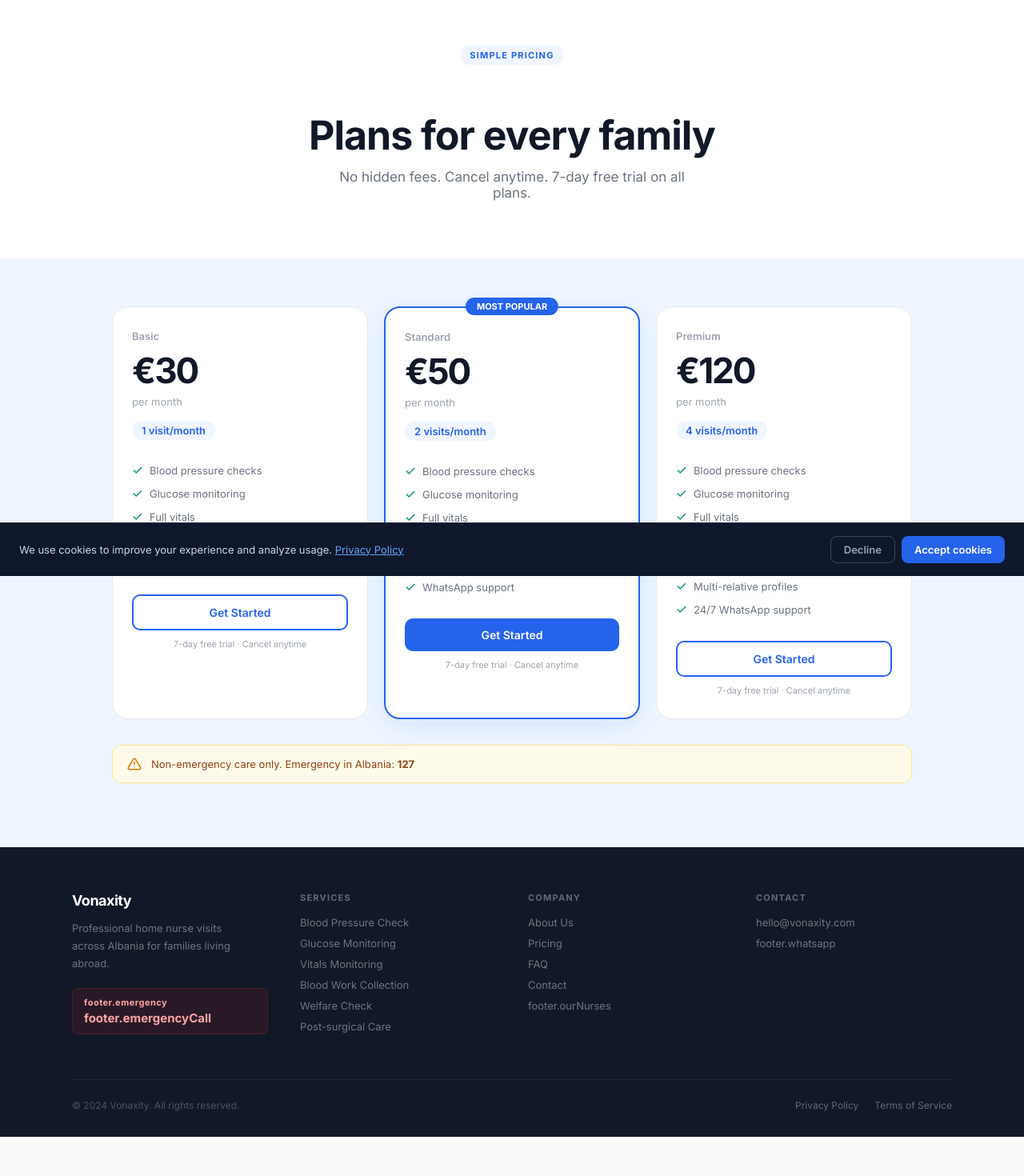
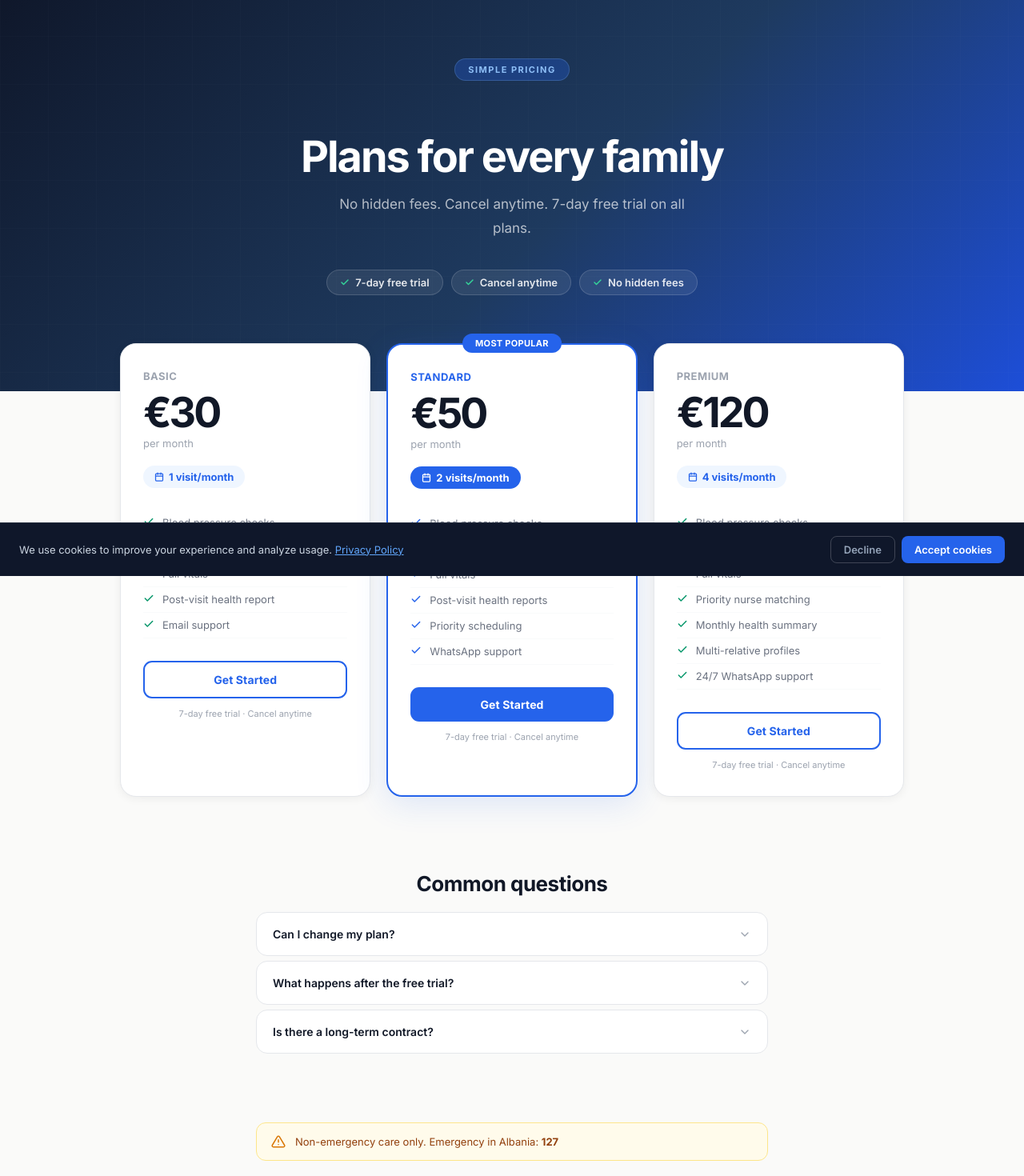
Before and after one commit to KeisNebelli/vonaxitynew, a Next.js app in the folder frontend/: page /en/pricing in a window 1280 px wide. Shown: the part 80-1550 px from the top of the page at 80% size. Before the commit the page ends 1501 px from the top, so only its background shows below. Built offline with nearby package versions, Linux system fonts and the light colour scheme; no server answers.

Commit message:
Redesign pricing, about, services pages to match landing page style; redesign cities section

```diff
--- a/frontend/app/[lang]/pricing/page.jsx
+++ b/frontend/app/[lang]/pricing/page.jsx
@@ -8,13 +8,32 @@
 const C = { primary:'#2563EB', primaryLight:'#EFF6FF', secondary:'#059669', secondaryLight:'#ECFDF5', bg:'#FAFAF9', bgWhite:'#FFFFFF', bgSubtle:'#F5F5F4', textPrimary:'#111827', textSecondary:'#6B7280', textTertiary:'#9CA3AF', border:'#E5E7EB' };
 const DEFAULT_PRICING = { basicPrice:30, standardPrice:50, premiumPrice:120, basicVisits:1, standardVisits:2, premiumVisits:4 };
 
-function CheckIcon() {
-  return <svg width="14" height="14" viewBox="0 0 24 24" fill="none" stroke="#059669" strokeWidth="2.5" strokeLinecap="round" strokeLinejoin="round"><polyline points="20 6 9 17 4 12"/></svg>;
+function CheckIcon({ color = '#059669' }) {
+  return <svg width="14" height="14" viewBox="0 0 24 24" fill="none" stroke={color} strokeWidth="2.5" strokeLinecap="round" strokeLinejoin="round"><polyline points="20 6 9 17 4 12"/></svg>;
 }
+
+const TRUST_ITEMS = {
+  en: ['7-day free trial', 'Cancel anytime', 'No hidden fees'],
+  sq: ['7 ditë provë falas', 'Anulim kur të dëshironi', 'Pa tarifa të fshehura'],
+};
+
+const FAQ_ITEMS = {
+  en: [
+    { q: 'Can I change my plan?', a: 'Yes — upgrade or downgrade anytime. Changes take effect at the next billing cycle.' },
+    { q: 'What happens after the free trial?', a: 'You\'ll be prompted to add a payment method. No charge until the trial ends.' },
+    { q: 'Is there a long-term contract?', a: 'No. All plans are month-to-month with no lock-in.' },
+  ],
+  sq: [
+    { q: 'A mund ta ndryshoj planin?', a: 'Po — rriteni ose uleni planin kur të dëshironi. Ndryshimet hyjnë në fuqi nga cikli i ardhshëm.' },
+    { q: 'Çfarë ndodh pas provës falas?', a: 'Do t\'ju kërkohet të shtoni metodën e pagesës. Nuk ka tarifë deri në fund të periudhës së provës.' },
+    { q: 'A ka kontratë afatgjatë?', a: 'Jo. Të gjitha planet janë mujore pa asnjë detyrim.' },
+  ],
+};
 
 export default function PricingPage({ params }) {
   const lang = params.lang || 'en';
   const [pricing, setPricing] = useState(DEFAULT_PRICING);
+  const [openFaq, setOpenFaq] = useState(null);
 
   useEffect(() => {
     const BASE = process.env.NEXT_PUBLIC_API_URL || 'https://vonaxitynew-production.up.railway.app';
@@ -25,60 +44,143 @@
   }, []);
 
   const PLANS = [
-    { name:'Basic', price:pricing.basicPrice, visits:pricing.basicVisits, featured:false, features:['Blood pressure checks','Glucose monitoring','Full vitals','Post-visit health report','Email support'] },
-    { name:'Standard', price:pricing.standardPrice, visits:pricing.standardVisits, featured:true, features:['Blood pressure checks','Glucose monitoring','Full vitals','Post-visit health reports','Priority scheduling','WhatsApp support'] },
-    { name:'Premium', price:pricing.premiumPrice, visits:pricing.premiumVisits, featured:false, features:['Blood pressure checks','Glucose monitoring','Full vitals','Priority nurse matching','Monthly health summary','Multi-relative profiles','24/7 WhatsApp support'] },
+    { name:'Basic', price:pricing.basicPrice, visits:pricing.basicVisits, featured:false,
+      features:['Blood pressure checks','Glucose monitoring','Full vitals','Post-visit health report','Email support'] },
+    { name:'Standard', price:pricing.standardPrice, visits:pricing.standardVisits, featured:true,
+      features:['Blood pressure checks','Glucose monitoring','Full vitals','Post-visit health reports','Priority scheduling','WhatsApp support'] },
+    { name:'Premium', price:pricing.premiumPrice, visits:pricing.premiumVisits, featured:false,
+      features:['Blood pressure checks','Glucose monitoring','Full vitals','Priority nurse matching','Monthly health summary','Multi-relative profiles','24/7 WhatsApp support'] },
   ];
   const PLANS_SQ = [
-    { name:'Basic', price:pricing.basicPrice, visits:pricing.basicVisits, featured:false, features:['Kontrolli i presionit','Monitorimi i glukozës','Shenjat vitale','Raport shëndetësor','Mbështetje email'] },
-    { name:'Standard', price:pricing.standardPrice, visits:pricing.standardVisits, featured:true, features:['Kontrolli i presionit','Monitorimi i glukozës','Shenjat vitale','Planifikim prioritar','Mbështetje WhatsApp'] },
-    { name:'Premium', price:pricing.premiumPrice, visits:pricing.premiumVisits, featured:false, features:['Kontrolli i presionit','Monitorimi i glukozës','Shenjat vitale','Caktim prioritar infermiereje','Përmbledhje mujore','Profilet e shumta'] },
+    { name:'Basic', price:pricing.basicPrice, visits:pricing.basicVisits, featured:false,
+      features:['Kontrolli i presionit','Monitorimi i glukozës','Shenjat vitale','Raport shëndetësor','Mbështetje email'] },
+    { name:'Standard', price:pricing.standardPrice, visits:pricing.standardVisits, featured:true,
+      features:['Kontrolli i presionit','Monitorimi i glukozës','Shenjat vitale','Planifikim prioritar','Mbështetje WhatsApp'] },
+    { name:'Premium', price:pricing.premiumPrice, visits:pricing.premiumVisits, featured:false,
+      features:['Kontrolli i presionit','Monitorimi i glukozës','Shenjat vitale','Caktim prioritar infermiereje','Përmbledhje mujore','Profilet e shumta','Mbështetje 24/7 WhatsApp'] },
   ];
 
   const plans = lang === 'sq' ? PLANS_SQ : PLANS;
+  const faqs = FAQ_ITEMS[lang] || FAQ_ITEMS.en;
+  const trust = TRUST_ITEMS[lang] || TRUST_ITEMS.en;
 
   return (
     <div style={{ fontFamily:"'Inter',system-ui,sans-serif", background:C.bg }}>
+      <style>{`
+        .px-plan-card { transition: transform 0.2s, box-shadow 0.2s; }
+        .px-plan-card:hover { transform: translateY(-4px); box-shadow: 0 12px 40px rgba(0,0,0,0.1) !important; }
+        .px-plan-card.featured:hover { box-shadow: 0 12px 48px rgba(37,99,235,0.22) !important; }
+        .px-faq-row { cursor: pointer; transition: background 0.15s; border-radius: 14px; }
+        .px-faq-row:hover { background: #F5F5F4; }
+      `}</style>
       <Nav lang={lang} />
-      <section style={{ padding:'72px 24px', background:C.bgWhite, textAlign:'center' }}>
-        <div style={{ display:'inline-block', fontSize:11, fontWeight:700, letterSpacing:'1.2px', textTransform:'uppercase', color:C.primary, background:C.primaryLight, padding:'5px 12px', borderRadius:99, marginBottom:16 }}>{t(lang,'pricing.tag')}</div>
-        <h1 style={{ fontSize:'clamp(30px,5vw,50px)', fontWeight:700, color:C.textPrimary, letterSpacing:'-1px', marginBottom:12 }}>{t(lang,'pricing.title')}</h1>
-        <p style={{ fontSize:17, color:C.textSecondary, maxWidth:440, margin:'0 auto' }}>{t(lang,'pricing.subtitle')}</p>
+
+      {/* ── Hero ── */}
+      <section style={{ padding:'88px 24px 120px', background:'linear-gradient(135deg, #0F172A 0%, #1E3A5F 55%, #1D4ED8 100%)', textAlign:'center', position:'relative', overflow:'hidden' }}>
+        {/* Grid pattern */}
+        <div style={{ position:'absolute', inset:0, opacity:0.06 }}>
+          <svg width="100%" height="100%" xmlns="http://www.w3.org/2000/svg">
+            <defs><pattern id="pg" width="60" height="60" patternUnits="userSpaceOnUse"><path d="M 60 0 L 0 0 0 60" fill="none" stroke="white" strokeWidth="0.5"/></pattern></defs>
+            <rect width="100%" height="100%" fill="url(#pg)"/>
+          </svg>
+        </div>
+        <div style={{ position:'relative', zIndex:1 }}>
+          <div style={{ display:'inline-block', fontSize:11, fontWeight:700, letterSpacing:'1.5px', textTransform:'uppercase', color:'rgba(147,197,253,0.95)', background:'rgba(37,99,235,0.3)', padding:'6px 16px', borderRadius:99, marginBottom:20, border:'1px solid rgba(147,197,253,0.2)' }}>
+            {t(lang,'pricing.tag')}
+          </div>
+          <h1 style={{ fontSize:'clamp(32px,5vw,54px)', fontWeight:800, color:'#fff', letterSpacing:'-2px', lineHeight:1.1, marginBottom:16 }}>
+            {t(lang,'pricing.title')}
+          </h1>
+          <p style={{ fontSize:17, color:'rgba(255,255,255,0.68)', maxWidth:460, margin:'0 auto 36px', lineHeight:1.75 }}>
+            {t(lang,'pricing.subtitle')}
+          </p>
+          {/* Trust pills */}
+          <div style={{ display:'flex', justifyContent:'center', gap:10, flexWrap:'wrap' }}>
+            {trust.map(item => (
+              <div key={item} style={{ display:'inline-flex', alignItems:'center', gap:7, background:'rgba(255,255,255,0.08)', border:'1px solid rgba(255,255,255,0.15)', borderRadius:99, padding:'7px 16px', fontSize:13, fontWeight:600, color:'rgba(255,255,255,0.88)' }}>
+                <svg width="12" height="12" viewBox="0 0 24 24" fill="none" stroke="#34D399" strokeWidth="3" strokeLinecap="round" strokeLinejoin="round"><polyline points="20 6 9 17 4 12"/></svg>
+                {item}
+              </div>
+            ))}
+          </div>
+        </div>
       </section>
-      <section style={{ padding:'60px 24px 80px', background:C.primaryLight }}>
-        <div style={{ maxWidth:1000, margin:'0 auto' }}>
-          <div style={{ display:'grid', gridTemplateColumns:'repeat(auto-fit,minmax(260px,1fr))', gap:20 }}>
+
+      {/* ── Plans (pulled up to overlap hero) ── */}
+      <section style={{ padding:'0 24px 72px', marginTop:-60 }}>
+        <div style={{ maxWidth:980, margin:'0 auto' }}>
+          <div style={{ display:'grid', gridTemplateColumns:'repeat(auto-fit,minmax(280px,1fr))', gap:20 }}>
             {plans.map(p => (
-              <div key={p.name} style={{ background:C.bgWhite, borderRadius:20, border:p.featured?`2px solid ${C.primary}`:`1px solid ${C.border}`, padding:'28px 24px', position:'relative', boxShadow:p.featured?'0 8px 32px rgba(37,99,235,0.12)':'none' }}>
-                {p.featured && <div style={{ position:'absolute', top:-13, left:'50%', transform:'translateX(-50%)', background:C.primary, color:'#fff', fontSize:11, fontWeight:700, padding:'4px 14px', borderRadius:99, whiteSpace:'nowrap' }}>{t(lang,'pricing.mostPopular')}</div>}
-                <div style={{ fontSize:13, fontWeight:600, color:C.textTertiary, marginBottom:8 }}>{p.name}</div>
-                <div style={{ fontSize:44, fontWeight:700, color:C.textPrimary, letterSpacing:'-2px', marginBottom:4 }}>€{p.price}</div>
-                <div style={{ fontSize:13, color:C.textTertiary, marginBottom:16 }}>{t(lang,'pricing.perMonth')}</div>
-                <div style={{ fontSize:13, fontWeight:600, color:C.primary, background:C.primaryLight, display:'inline-block', padding:'4px 12px', borderRadius:99, marginBottom:24 }}>
-                  {p.visits} {p.visits===1?t(lang,'pricing.visitMonth'):t(lang,'pricing.visitsMonth')}
+              <div key={p.name} className={`px-plan-card${p.featured?' featured':''}`} style={{
+                background: C.bgWhite,
+                borderRadius: 20,
+                border: p.featured ? `2px solid ${C.primary}` : `1px solid ${C.border}`,
+                padding: '32px 28px',
+                position: 'relative',
+                boxShadow: p.featured ? '0 8px 40px rgba(37,99,235,0.14)' : '0 2px 12px rgba(0,0,0,0.06)',
+              }}>
+                {p.featured && (
+                  <div style={{ position:'absolute', top:-14, left:'50%', transform:'translateX(-50%)', background:C.primary, color:'#fff', fontSize:11, fontWeight:700, padding:'5px 16px', borderRadius:99, whiteSpace:'nowrap', letterSpacing:'0.3px' }}>
+                    {t(lang,'pricing.mostPopular')}
+                  </div>
+                )}
+                <div style={{ fontSize:13, fontWeight:700, color: p.featured ? C.primary : C.textTertiary, marginBottom:12, textTransform:'uppercase', letterSpacing:'0.5px' }}>{p.name}</div>
+                <div style={{ display:'flex', alignItems:'flex-end', gap:4, marginBottom:4 }}>
+                  <span style={{ fontSize:52, fontWeight:800, color:C.textPrimary, letterSpacing:'-3px', lineHeight:1 }}>€{p.price}</span>
                 </div>
-                <ul style={{ listStyle:'none', padding:0, margin:'0 0 24px' }}>
+                <div style={{ fontSize:13, color:C.textTertiary, marginBottom:20 }}>{t(lang,'pricing.perMonth')}</div>
+                <div style={{ fontSize:13, fontWeight:700, color: p.featured ? '#fff' : C.primary, background: p.featured ? C.primary : C.primaryLight, display:'inline-flex', alignItems:'center', gap:6, padding:'6px 14px', borderRadius:99, marginBottom:28 }}>
+                  <svg width="12" height="12" viewBox="0 0 24 24" fill="none" stroke="currentColor" strokeWidth="2.5" strokeLinecap="round" strokeLinejoin="round"><rect x="3" y="4" width="18" height="18" rx="2"/><line x1="16" y1="2" x2="16" y2="6"/><line x1="8" y1="2" x2="8" y2="6"/><line x1="3" y1="10" x2="21" y2="10"/></svg>
+                  {p.visits} {p.visits===1 ? t(lang,'pricing.visitMonth') : t(lang,'pricing.visitsMonth')}
+                </div>
+                <ul style={{ listStyle:'none', padding:0, margin:'0 0 28px' }}>
                   {p.features.map(f => (
-                    <li key={f} style={{ display:'flex', alignItems:'center', gap:8, fontSize:13, color:C.textSecondary, padding:'6px 0', borderBottom:`1px solid #F9FAFB` }}>
-                      <CheckIcon />{f}
+                    <li key={f} style={{ display:'flex', alignItems:'center', gap:10, fontSize:13, color:C.textSecondary, padding:'7px 0', borderBottom:`1px solid ${C.borderSubtle || '#F9FAFB'}` }}>
+                      <div style={{ flexShrink:0 }}><CheckIcon color={p.featured ? C.primary : C.secondary} /></div>
+                      {f}
                     </li>
                   ))}
                 </ul>
                 <Link href={`/${lang}/signup?plan=${p.name.toLowerCase()}`}>
-                  <button style={{ width:'100%', padding:'12px', borderRadius:10, border:p.featured?'none':`2px solid ${C.primary}`, background:p.featured?C.primary:'transparent', color:p.featured?'#fff':C.primary, fontSize:14, fontWeight:600, cursor:'pointer' }}>
+                  <button style={{ width:'100%', padding:'13px', borderRadius:11, border: p.featured ? 'none' : `2px solid ${C.primary}`, background: p.featured ? C.primary : 'transparent', color: p.featured ? '#fff' : C.primary, fontSize:14, fontWeight:700, cursor:'pointer', letterSpacing:'0.1px' }}>
                     {t(lang,'pricing.getStarted')}
                   </button>
                 </Link>
-                <div style={{ fontSize:11, color:C.textTertiary, textAlign:'center', marginTop:10 }}>{t(lang,'pricing.trialNote')}</div>
+                <div style={{ fontSize:11, color:C.textTertiary, textAlign:'center', marginTop:12 }}>{t(lang,'pricing.trialNote')}</div>
               </div>
             ))}
           </div>
-          <div style={{ marginTop:32, background:'#FFFBEB', border:'1px solid #FDE68A', borderRadius:12, padding:'14px 18px', display:'flex', gap:12, alignItems:'center' }}>
-            <svg width="18" height="18" viewBox="0 0 24 24" fill="none" stroke="#D97706" strokeWidth="2" strokeLinecap="round" strokeLinejoin="round"><path d="M10.29 3.86L1.82 18a2 2 0 001.71 3h16.94a2 2 0 001.71-3L13.71 3.86a2 2 0 00-3.42 0z"/><line x1="12" y1="9" x2="12" y2="13"/><line x1="12" y1="17" x2="12.01" y2="17"/></svg>
-            <p style={{ fontSize:13, color:'#92400E', margin:0 }}>{t(lang, 'signup.nonEmergency')} <strong>127</strong></p>
-          </div>
         </div>
       </section>
+
+      {/* ── FAQ ── */}
+      <section style={{ padding:'0 24px 80px' }}>
+        <div style={{ maxWidth:640, margin:'0 auto' }}>
+          <h2 style={{ fontSize:26, fontWeight:800, color:C.textPrimary, letterSpacing:'-0.5px', marginBottom:20, textAlign:'center' }}>
+            {lang === 'sq' ? 'Pyetje të shpeshta' : 'Common questions'}
+          </h2>
+          {faqs.map((f, i) => (
+            <div key={i} className="px-faq-row" onClick={() => setOpenFaq(openFaq === i ? null : i)} style={{ padding:'18px 20px', marginBottom:6, background: openFaq === i ? '#F5F5F4' : C.bgWhite, border:`1px solid ${C.border}`, borderRadius:14 }}>
+              <div style={{ display:'flex', justifyContent:'space-between', alignItems:'center', gap:16 }}>
+                <span style={{ fontSize:14, fontWeight:600, color:C.textPrimary }}>{f.q}</span>
+                <svg width="16" height="16" viewBox="0 0 24 24" fill="none" stroke={C.textTertiary} strokeWidth="2" strokeLinecap="round" strokeLinejoin="round" style={{ flexShrink:0, transform: openFaq===i ? 'rotate(180deg)' : 'none', transition:'transform 0.2s' }}>
+                  <polyline points="6 9 12 15 18 9"/>
+                </svg>
+              </div>
+              {openFaq === i && <p style={{ fontSize:13, color:C.textSecondary, lineHeight:1.7, margin:'12px 0 0' }}>{f.a}</p>}
+            </div>
+          ))}
+        </div>
+      </section>
+
+      {/* ── Non-emergency note ── */}
+      <section style={{ padding:'0 24px 80px' }}>
+        <div style={{ maxWidth:640, margin:'0 auto', background:'#FFFBEB', border:'1px solid #FDE68A', borderRadius:12, padding:'14px 18px', display:'flex', gap:12, alignItems:'center' }}>
+          <svg width="18" height="18" viewBox="0 0 24 24" fill="none" stroke="#D97706" strokeWidth="2" strokeLinecap="round" strokeLinejoin="round"><path d="M10.29 3.86L1.82 18a2 2 0 001.71 3h16.94a2 2 0 001.71-3L13.71 3.86a2 2 0 00-3.42 0z"/><line x1="12" y1="9" x2="12" y2="13"/><line x1="12" y1="17" x2="12.01" y2="17"/></svg>
+          <p style={{ fontSize:13, color:'#92400E', margin:0 }}>{t(lang, 'signup.nonEmergency')} <strong>127</strong></p>
+        </div>
+      </section>
+
       <Footer lang={lang} />
     </div>
   );
```
Also changed, not shown: frontend/app/[lang]/about/about-page.jsx (+90 -22 lines), frontend/app/[lang]/services/page.jsx (+20 -28 lines).
